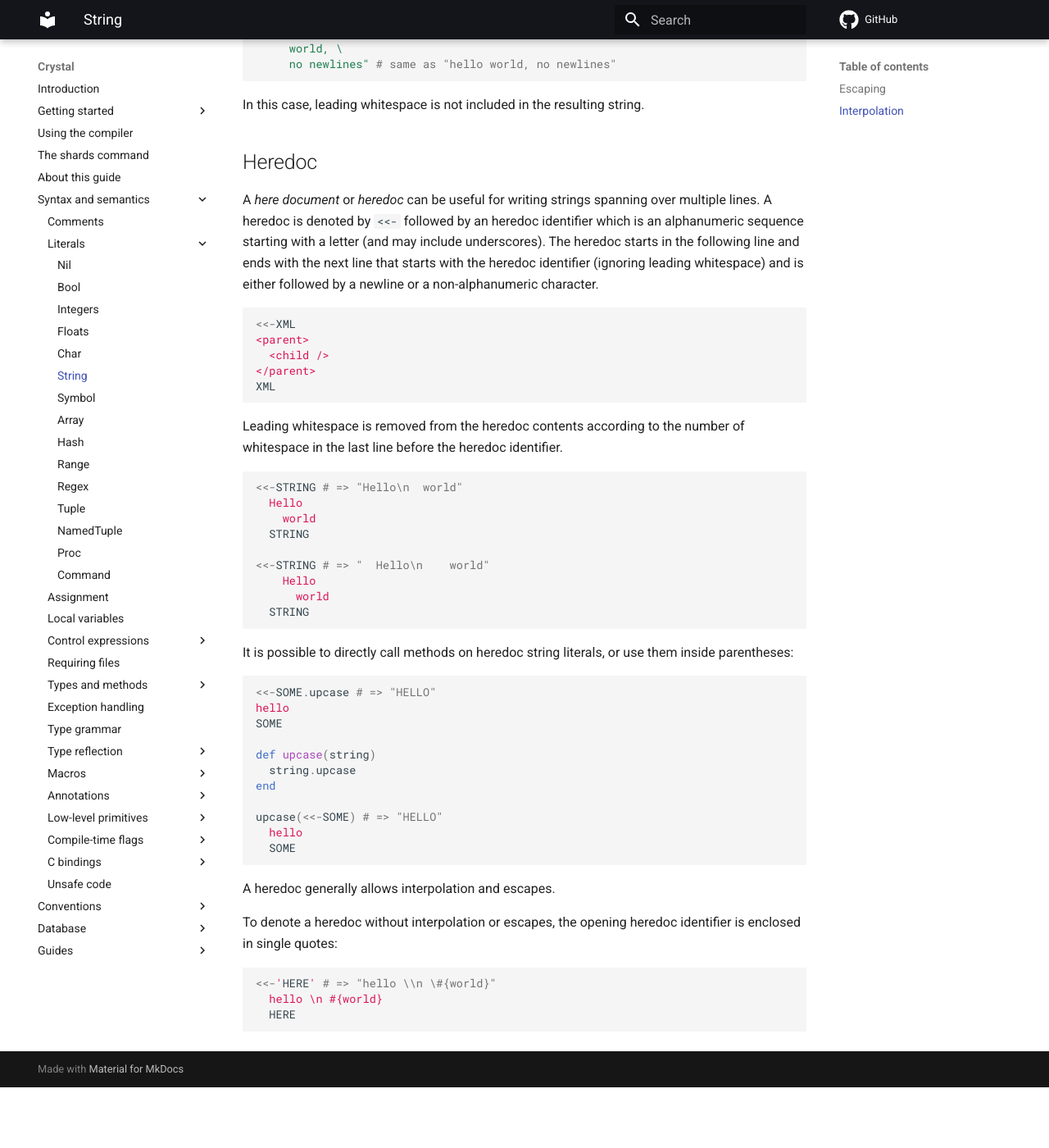
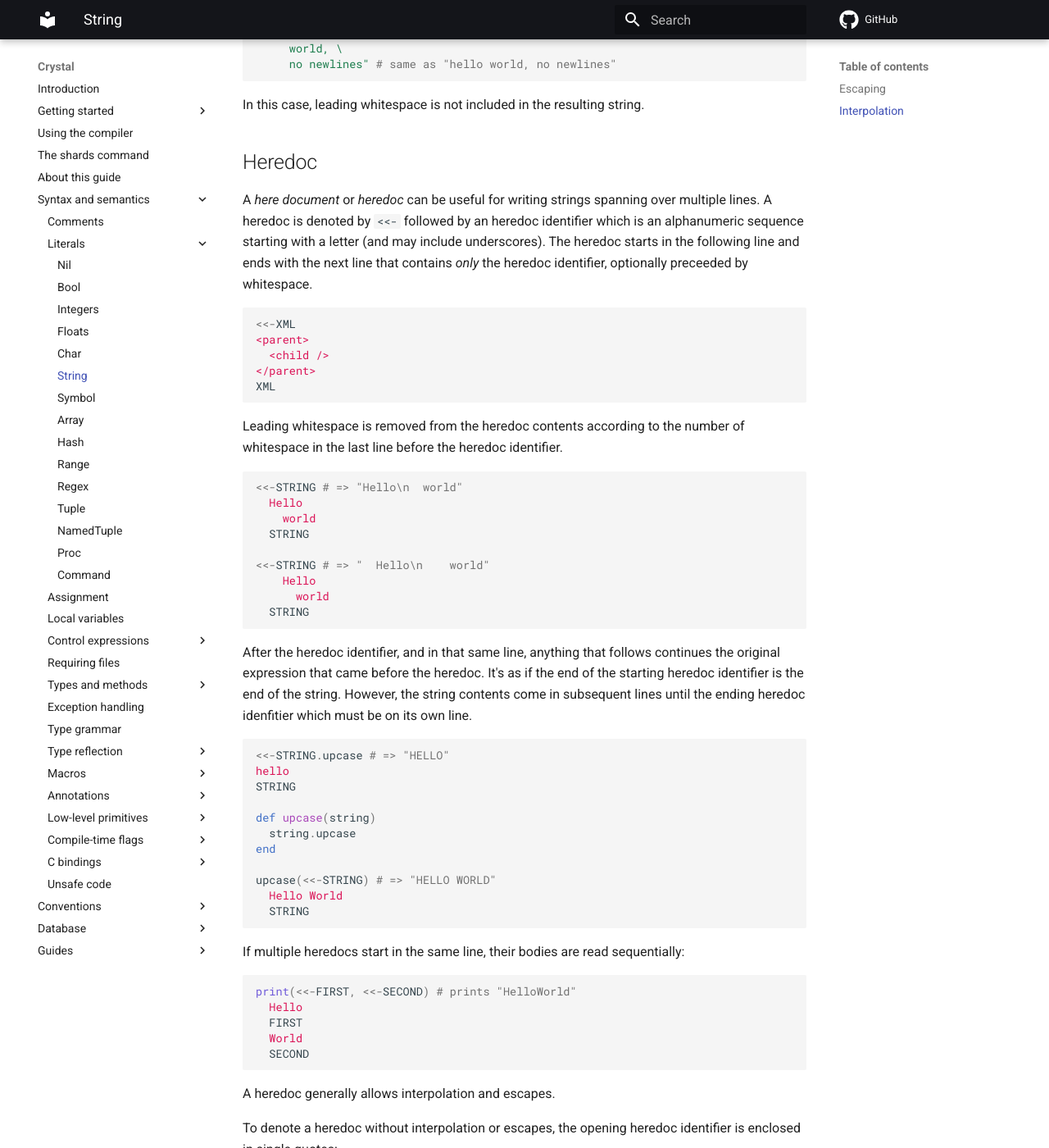
Before and after one commit to crystal-lang/crystal-book, an MkDocs documentation site: the page built from docs/syntax_and_semantics/literals/string.md, in a window 1280 px wide and 1400 px high, scrolled down 3427 px. Shown: the whole window at 82% size. Built offline with MkDocs 1.6.1 and Material for MkDocs 9.7.7, drawn with Linux system fonts in a browser that asks for light colours; comment, search, counter and statistics services are not loaded; before the commit the page ends 4753 px from its top, so only the background shows below that.

Commit message:
Improve documentation on heredocs (#454)

````diff
--- a/docs/syntax_and_semantics/literals/string.md
+++ b/docs/syntax_and_semantics/literals/string.md
@@ -159,7 +159,7 @@
 ## Heredoc
 
 A *here document* or *heredoc* can be useful for writing strings spanning over multiple lines.
-A heredoc is denoted by `<<-` followed by an heredoc identifier which is an alphanumeric sequence starting with a letter (and may include underscores). The heredoc starts in the following line and ends with the next line that starts with the heredoc identifier (ignoring leading whitespace) and is either followed by a newline or a non-alphanumeric character.
+A heredoc is denoted by `<<-` followed by an heredoc identifier which is an alphanumeric sequence starting with a letter (and may include underscores). The heredoc starts in the following line and ends with the next line that contains *only* the heredoc identifier, optionally preceeded by whitespace.
 
 ```crystal
 <<-XML
@@ -183,20 +183,30 @@
   STRING
 ```
 
-It is possible to directly call methods on heredoc string literals, or use them inside parentheses:
+After the heredoc identifier, and in that same line, anything that follows continues the original expression that came before the heredoc. It's as if the end of the starting heredoc identifier is the end of the string. However, the string contents come in subsequent lines until the ending heredoc idenfitier which must be on its own line.
 
 ```crystal
-<<-SOME.upcase # => "HELLO"
+<<-STRING.upcase # => "HELLO"
 hello
-SOME
+STRING
 
 def upcase(string)
   string.upcase
 end
 
-upcase(<<-SOME) # => "HELLO"
-  hello
-  SOME
+upcase(<<-STRING) # => "HELLO WORLD"
+  Hello World
+  STRING
+```
+
+If multiple heredocs start in the same line, their bodies are read sequentially:
+
+```cr
+print(<<-FIRST, <<-SECOND) # prints "HelloWorld"
+  Hello
+  FIRST
+  World
+  SECOND
 ```
 
 A heredoc generally allows interpolation and escapes.
````
